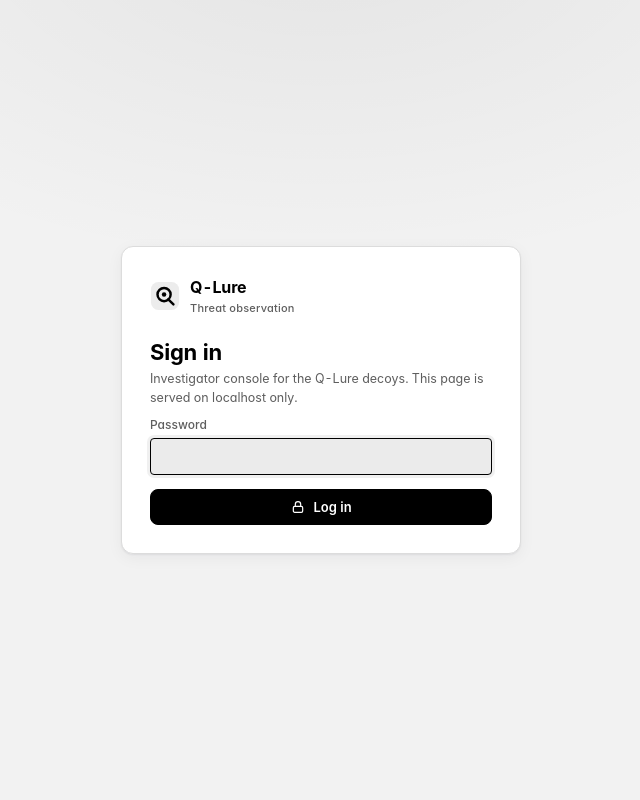
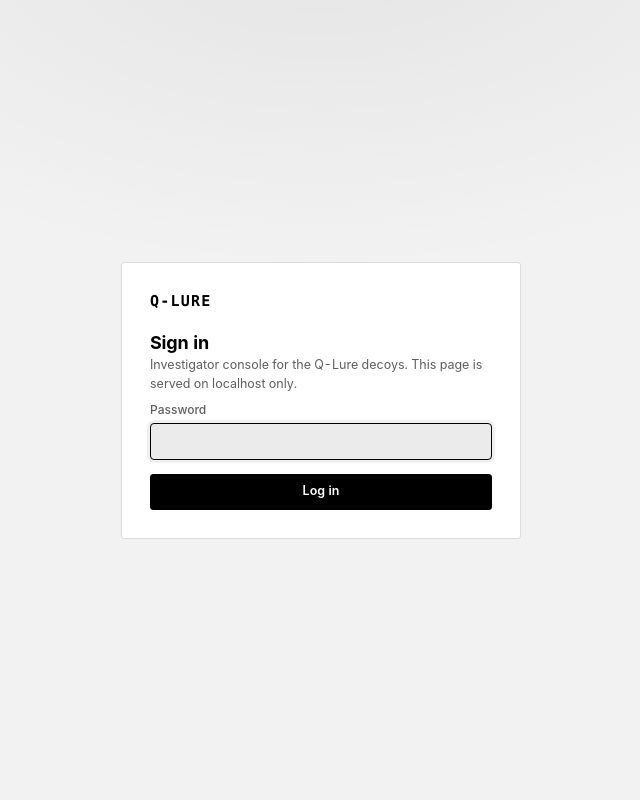
Before and after one commit to itzz-inbathamizhanS/QLure, a FastAPI app: page /login in a window 1280 px wide. Shown: the whole page, without its empty margins (319-959 px from the left). Run offline with FastAPI, Linux system fonts and the light colour scheme.

Commit message:
Dashboard: flatten the styling (square corners, no icons or ring gauge, plain stat strip, smaller type)

```diff
--- a/dashboard/static/app.css
+++ b/dashboard/static/app.css
@@ -13,8 +13,8 @@
   --info: #d4d4d4;
   --recon: #a3a3a3; --credential: #f59e0b; --exploit: #f87171; --misuse: #c084fc;
   --chain: #e5e5e5; --none: #5a5a5a;
-  --radius: 12px; --radius-sm: 8px;
-  --shadow: 0 1px 0 rgba(255, 255, 255, .03) inset, 0 8px 24px rgba(0, 0, 0, .25);
+  --radius: 3px; --radius-sm: 3px;
+  --shadow: none;
   --mono: ui-monospace, "SF Mono", "JetBrains Mono", "Cascadia Code", Consolas, monospace;
   --sans: "Inter", ui-sans-serif, system-ui, -apple-system, "Segoe UI", Roboto, sans-serif;
 }
@@ -31,7 +31,7 @@
     --info: #333333;
     --recon: #525252; --credential: #c2410c; --exploit: #dc2626; --misuse: #7c3aed;
     --chain: #262626; --none: #a3a3a3;
-    --shadow: 0 1px 2px rgba(15, 23, 42, .06), 0 4px 16px rgba(15, 23, 42, .05);
+    --shadow: none;
   }
 }
 
@@ -39,15 +39,15 @@
 html { -webkit-text-size-adjust: 100%; }
 body {
   margin: 0; background: var(--bg); color: var(--text);
-  font: 14px/1.55 var(--sans); font-feature-settings: "tnum" 1, "cv11" 1;
+  font: 13.5px/1.5 var(--sans); font-feature-settings: "tnum" 1;
 }
 a { color: var(--accent); text-decoration: none; }
 a:hover { text-decoration: underline; }
 :focus-visible { outline: 2px solid var(--accent); outline-offset: 2px; border-radius: 4px; }
 code, .mono { font-family: var(--mono); font-size: 12.5px; }
 h1, h2, h3 { margin: 0; letter-spacing: -.01em; }
-h1 { font-size: 22px; font-weight: 650; }
-h2 { font-size: 15px; font-weight: 650; }
+h1 { font-size: 18px; font-weight: 650; }
+h2 { font-size: 11.5px; font-weight: 700; text-transform: uppercase; letter-spacing: .07em; color: var(--text-2); }
 h3 { font-size: 13px; font-weight: 650; }
 p { margin: 0 0 8px; }
 .muted { color: var(--muted); }
@@ -56,7 +56,7 @@ p { margin: 0 0 8px; }
 .spacer { flex: 1; }
 .row { display: flex; flex-wrap: wrap; gap: 10px; align-items: center; }
 .stack > * + * { margin-top: 16px; }
-.icon { width: 16px; height: 16px; flex: none; stroke: currentColor; fill: none; stroke-width: 1.8;
+.icon { display: none; width: 16px; height: 16px; flex: none; stroke: currentColor; fill: none; stroke-width: 1.8;
   stroke-linecap: round; stroke-linejoin: round; vertical-align: -3px; }
 
 /* ---------- shell ---------- */
@@ -67,9 +67,9 @@ p { margin: 0 0 8px; }
 }
 .brand { display: flex; align-items: center; gap: 10px; padding: 4px 8px 18px; color: var(--text); }
 .brand:hover { text-decoration: none; }
-.brand-mark { width: 30px; height: 30px; flex: none; }
-.brand-name { font-weight: 700; font-size: 16px; letter-spacing: -.01em; }
-.brand-sub { display: block; font-size: 11px; color: var(--muted); font-weight: 500; letter-spacing: .02em; }
+.brand-mark { display: none; }
+.brand-name { font: 700 15px var(--mono); letter-spacing: .08em; text-transform: uppercase; }
+.brand-sub { display: none; font-size: 11px; color: var(--muted); font-weight: 500; letter-spacing: .02em; }
 .nav-label { font-size: 11px; text-transform: uppercase; letter-spacing: .08em; color: var(--muted);
   padding: 12px 10px 4px; }
 .nav a {
@@ -161,7 +156,7 @@ input, select, textarea {
 textarea { font-family: var(--mono); font-size: 12.5px; resize: vertical; }
 input:focus, select:focus, textarea:focus { outline: none; border-color: var(--accent); box-shadow: 0 0 0 3px var(--accent-soft); }
 .btn, button {
-  font: inherit; font-weight: 600; font-size: 13px; display: inline-flex; align-items: center; justify-content: center; gap: 7px;
+  font: inherit; font-weight: 600; font-size: 12.5px; display: inline-flex; align-items: center; justify-content: center; gap: 7px;
   padding: 7px 14px; min-height: 36px; border-radius: var(--radius-sm); cursor: pointer;
   background: var(--accent); color: var(--accent-ink); border: 1px solid var(--accent);
 }
--- a/dashboard/templates/base.html
+++ b/dashboard/templates/base.html
@@ -22,7 +22,7 @@
     </nav>
     <div class="sidebar-foot">
       {% if judge_mode %}<div class="judge"><svg class="icon"><use href="#i-lock"/></svg>Judge mode: read-only</div>{% endif %}
-      <div class="status-card"><span class="pulse"></span><strong>Decoys isolated</strong><br>Internal network, no outbound route. Localhost only.</div>
+      <div class="status-card">Localhost only</div>
       <form method="post" action="/logout"><button class="ghost sm" type="submit"><svg class="icon"><use href="#i-logout"/></svg>Log out</button></form>
     </div>
   </aside>
```
Also changed, not shown: other parts of dashboard/static/app.css (+30 -31 lines), dashboard/templates/actor.html (+1 -8 lines), dashboard/templates/session.html (+1 -8 lines).
